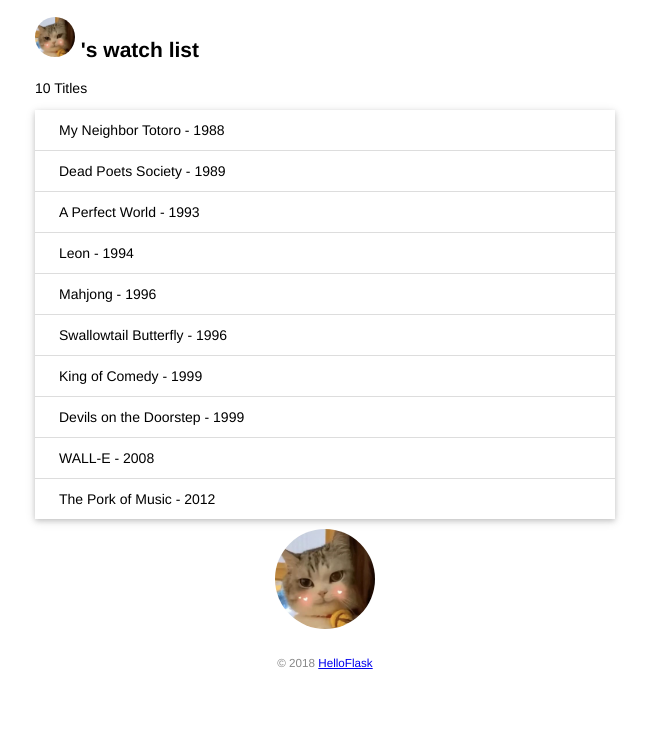
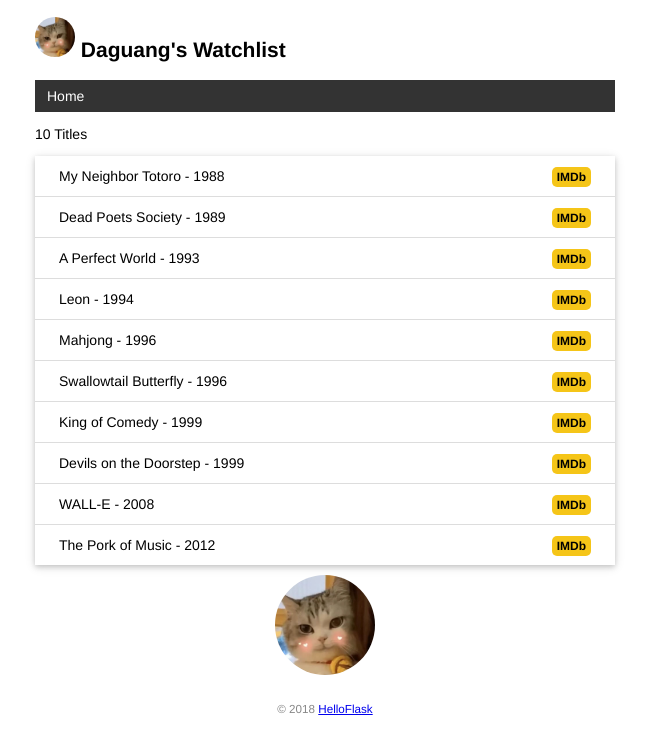
Before and after one commit to DaDaGuang/watchlist, a Flask app: page / in a window 1280 px wide. Shown: the top 754 px of the page, without its empty margins (315-964 px from the left). Run offline with Flask 2, Linux system fonts and the light colour scheme; data comes from the database, SQL or seed files in the repository; both versions use the stored data as it was after the commit.

Commit message:
Add base template and error template

```diff
--- a/app.py
+++ b/app.py
@@ -64,12 +64,20 @@ class Movie(db.Model):  # 表名将会是 movie
     title = db.Column(db.String(60))  # 电影标题
     year = db.Column(db.String(4))  # 电影年份
 
+@app.context_processor
+def inject_user():  # 函数名可以随意修改
+    user = User.query.first()
+    return dict(user=user)  # 需要返回字典，等同于 return {'user': user}
 
 @app.route('/')
 def index():
-    user = User.query.first()  # 读取用户记录
     movies = Movie.query.all()  # 读取所有电影记录
-    return render_template('index.html', user=user, movies=movies)
+    return render_template('index.html', movies=movies)
+
+@app.errorhandler(404)  # 传入要处理的错误代码
+def page_not_found(e):  # 接受异常对象作为参数
+    return render_template('404.html'), 404  # 返回模板和状态码
+
 
 # @app.route('/user/<name>')
 # def user_page(name):
--- a/static/style.css
+++ b/static/style.css
@@ -48,3 +48,41 @@ footer {
     margin: 0 auto;
     height: 100px;
 }
+
+nav ul {
+    list-style-type: none;
+    margin: 0;
+    padding: 0;
+    overflow: hidden;
+    background-color: #333;
+}
+
+nav li {
+    float: left;
+}
+
+nav li a {
+    display: block;
+    color: white;
+    text-align: center;
+    padding: 8px 12px;
+    text-decoration: none;
+}
+
+nav li a:hover {
+    background-color: #111;
+}
+
+.float-right {
+    float: right;
+}
+
+.imdb {
+    font-size: 12px;
+    font-weight: bold;
+    color: black;
+    text-decoration: none;
+    background: #F5C518;
+    border-radius: 5px;
+    padding: 3px 5px;
+}
--- /dev/null
+++ b/templates/base.html
@@ -0,0 +1,27 @@
+<!DOCTYPE html>
+<html lang="en">
+<head>
+    {% block head %}
+    <meta charset="utf-8">
+    <meta name="viewport" content="width=device-width, initial-scale=1.0">
+    <title>{{ user.name }}'s Watchlist</title>
+    <link rel="icon" href="{{ url_for('static', filename='favicon.ico') }}">
+    <link rel="stylesheet" href="{{ url_for('static', filename='style.css') }}" type="text/css">
+    {% endblock %}
+</head>
+<body>
+    <h2>
+        <img alt="Avatar" class="favicon" src="{{ url_for('static', filename='images/favicon.png') }}">
+        {{ user.name }}'s Watchlist
+    </h2>
+    <nav>
+        <ul>
+            <li><a href="{{ url_for('index') }}">Home</a></li>
+        </ul>
+    </nav>
+    {% block content %}{% endblock %}
+    <footer>
+        <small>&copy; 2018 <a href="http://helloflask.com/book/3">HelloFlask</a></small>
+    </footer>
+</body>
+</html>
--- a/templates/index.html
+++ b/templates/index.html
@@ -1,25 +1,15 @@
-<!DOCTYPE html>
-<html lang="en">
-<head>
-    <meta charset="UTF-8">
-    <title>{{ user.name }}'s WatchList</title>
-    <link rel="stylesheet" href="{{ url_for('static', filename='style.css') }}" type="text/css">
+{% extends 'base.html' %}
 
-</head>
-<body>
-    <h2>
-        <img class="favicon" src="{{ url_for('static', filename='images/favicon.png') }}">
-        {{name}}'s watch list</h2>
-    {# 用length 过滤器 获取Movies 变量长度#}
-    <p>{{movies|length}} Titles</p>
-    <ul class="movie-list">
-        {% for movie in movies%}
-        <li>{{movie.title}} - {{movie.year}}</li>
-        {% endfor %}
-    </ul>
-    <img class="footicon" src="{{ url_for('static', filename='images/favicon.png') }}">
-    <footer>
-        <small>&copy; 2018 <a href="http://helloflask.com/book/3">HelloFlask</a></small>
-    </footer>
-</body>
-</html>
+{% block content %}
+<p>{{ movies|length }} Titles</p>
+<ul class="movie-list">
+    {% for movie in movies %}
+    <li>{{ movie.title }} - {{ movie.year }}
+        <span class="float-right">
+            <a class="imdb" href="https://www.imdb.com/find?q={{ movie.title }}" target="_blank" title="Find this movie on IMDb">IMDb</a>
+        </span>
+    </li>
+    {% endfor %}
+</ul>
+<img alt="footicon" class="footicon" src="{{ url_for('static', filename='images/favicon.png') }}" title="to~to~ro~">
+{% endblock %}
```
Also changed, not shown: templates/404.html (added, +12 -0 lines), data.db.
